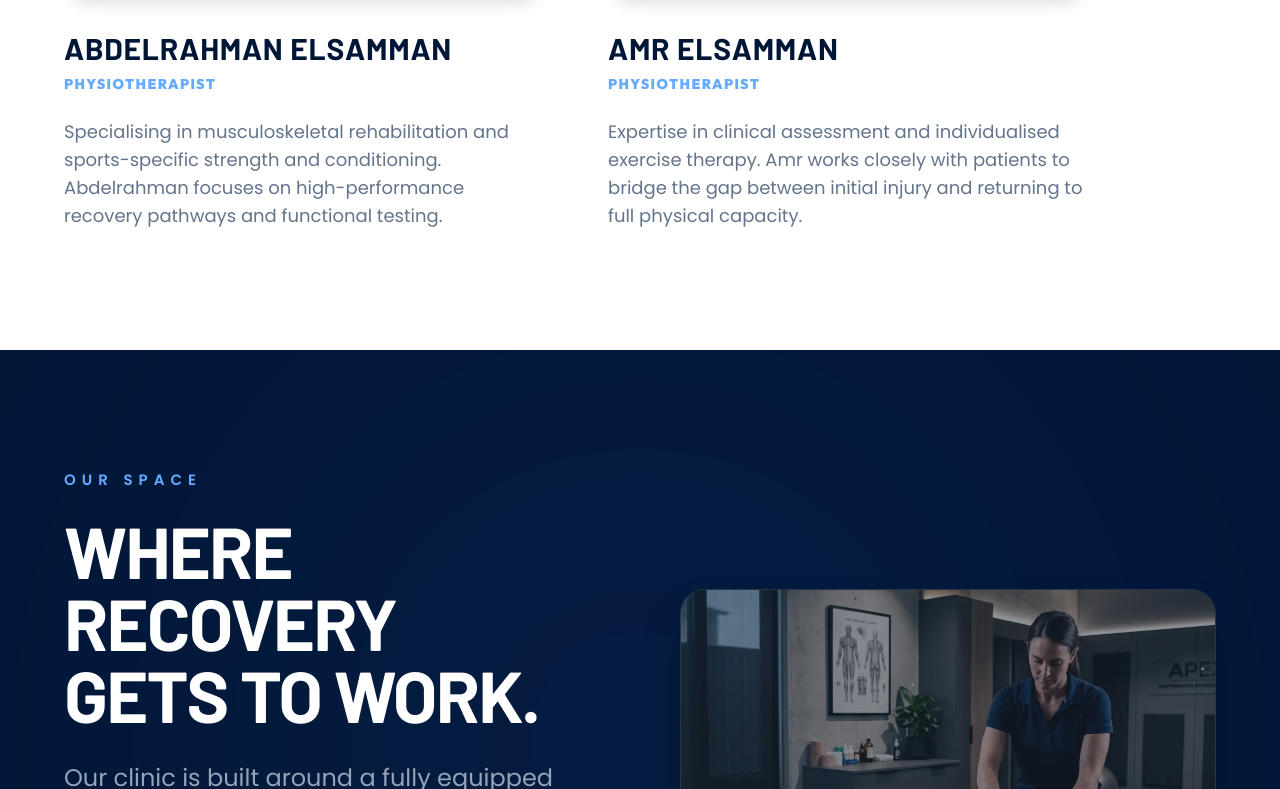
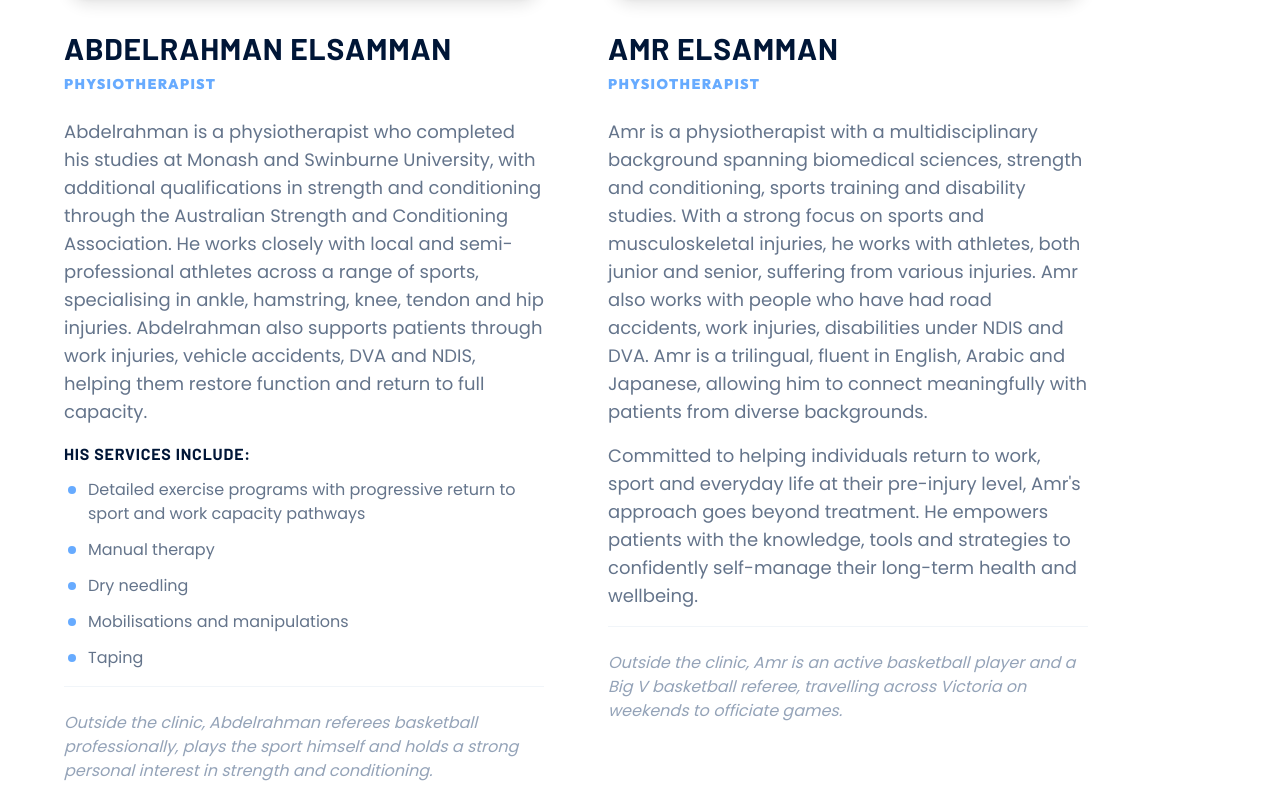
Before and after one commit to rehabfactory/rehabfactory, a React (Vite) app: page /team in a window 1280 px wide. Shown: the part 2491-3280 px from the top of the page. Built offline with nearby package versions, Linux system fonts and the light colour scheme.

Commit message:
feat: add team section to home page and enhance practitioner bios on about page

```diff
--- a/src/pages/About.jsx
+++ b/src/pages/About.jsx
@@ -94,22 +94,59 @@ const About = () => {
                 name: 'Abdelrahman Elsamman',
                 role: 'Physiotherapist',
                 img: '/team/abdelrahman-elsamman.webp',
-                bio: 'Specialising in musculoskeletal rehabilitation and sports-specific strength and conditioning. Abdelrahman focuses on high-performance recovery pathways and functional testing.'
+                bioParagraphs: [
+                  'Abdelrahman is a physiotherapist who completed his studies at Monash and Swinburne University, with additional qualifications in strength and conditioning through the Australian Strength and Conditioning Association. He works closely with local and semi-professional athletes across a range of sports, specialising in ankle, hamstring, knee, tendon and hip injuries. Abdelrahman also supports patients through work injuries, vehicle accidents, DVA and NDIS, helping them restore function and return to full capacity.'
+                ],
+                servicesTitle: 'His services include:',
+                services: [
+                  'Detailed exercise programs with progressive return to sport and work capacity pathways',
+                  'Manual therapy',
+                  'Dry needling',
+                  'Mobilisations and manipulations',
+                  'Taping'
+                ],
+                footerParagraph: 'Outside the clinic, Abdelrahman referees basketball professionally, plays the sport himself and holds a strong personal interest in strength and conditioning.'
               },
               {
                 name: 'Amr Elsamman',
                 role: 'Physiotherapist',
                 img: '/team/amr-elsamman.webp',
-                bio: 'Expertise in clinical assessment and individualised exercise therapy. Amr works closely with patients to bridge the gap between initial injury and returning to full physical capacity.'
+                bioParagraphs: [
+                  'Amr is a physiotherapist with a multidisciplinary background spanning biomedical sciences, strength and conditioning, sports training and disability studies. With a strong focus on sports and musculoskeletal injuries, he works with athletes, both junior and senior, suffering from various injuries. Amr also works with people who have had road accidents, work injuries, disabilities under NDIS and DVA. Amr is a trilingual, fluent in English, Arabic and Japanese, allowing him to connect meaningfully with patients from diverse backgrounds.',
+                  "Committed to helping individuals return to work, sport and everyday life at their pre-injury level, Amr's approach goes beyond treatment. He empowers patients with the knowledge, tools and strategies to confidently self-manage their long-term health and wellbeing."
+                ],
+                footerParagraph: 'Outside the clinic, Amr is an active basketball player and a Big V basketball referee, travelling across Victoria on weekends to officiate games.'
               }
             ].map((practitioner, i) => (
-              <div key={i} className="group reveal-fade-up" style={{ transitionDelay: `${i * 0.1}s` }}>
+              <div key={i} className="group reveal-fade-up flex flex-col h-full" style={{ transitionDelay: `${i * 0.1}s` }}>
                 <div className="aspect-[4/5] bg-slate-100 mb-6 md:mb-8 rounded-[25px] overflow-hidden relative shadow-lg group-hover:shadow-2xl transition-all duration-700">
                    <img src={practitioner.img} alt={practitioner.name} className="w-full h-full object-cover group-hover:scale-105 transition-transform duration-1000" />
                 </div>
                 <h3 className="text-xl md:text-3xl font-display font-bold text-primary mb-2 uppercase tracking-wide group-hover:text-secondary transition-colors leading-tight">{practitioner.name}</h3>
                 <p className="text-secondary font-black text-xs md:text-sm tracking-widest uppercase mb-4 md:mb-6">{practitioner.role}</p>
-                <p className="text-slate-500 font-poppins leading-relaxed text-base md:text-lg">{practitioner.bio}</p>
+                <div className="text-slate-500 font-poppins leading-relaxed text-base md:text-lg space-y-4 flex-grow">
+                  {practitioner.bioParagraphs.map((paragraph, idx) => (
+                    <p key={idx}>{paragraph}</p>
+                  ))}
+
+                  {practitioner.services && (
+                    <div className="mt-6">
+                      <p className="font-bold text-primary mb-3 font-display uppercase tracking-wider text-sm md:text-base">{practitioner.servicesTitle}</p>
+                      <ul className="space-y-3 pl-1">
+                        {practitioner.services.map((service, idx) => (
+                          <li key={idx} className="flex items-start gap-3">
+                            <span className="text-secondary mt-2 shrink-0 block w-2 h-2 rounded-full bg-secondary"></span>
+                            <span className="text-slate-500 text-sm md:text-base leading-relaxed">{service}</span>
+                          </li>
+                        ))}
+                      </ul>
+                    </div>
+                  )}
+
+                  {practitioner.footerParagraph && (
+                    <p className="pt-6 mt-6 border-t border-slate-100 italic text-slate-400 text-sm md:text-base">{practitioner.footerParagraph}</p>
+                  )}
+                </div>
               </div>
             ))}
           </div>
--- a/src/pages/Home.jsx
+++ b/src/pages/Home.jsx
@@ -312,8 +312,55 @@ const Home = () => {
         </div>
       </section>
 
+      {/* Team Section */}
+      <section className="py-section-gap bg-slate-50 border-t border-slate-200">
+        <div className="container">
+          <div className="mb-20 reveal">
+            <span className="text-[15px] font-black tracking-[0.4em] text-secondary uppercase font-poppins block mb-6">OUR PRACTITIONERS</span>
+            <h2 className="text-4xl md:text-7xl font-display font-bold text-primary tracking-tight leading-[1.1] uppercase mb-8 md:mb-12">
+              Meet our <br className="hidden md:block" />
+              <span className="text-secondary">clinical team.</span>
+            </h2>
+            <p className="text-lg md:text-2xl text-slate-500 font-poppins font-normal leading-tight max-w-2xl mt-6 md:mt-10">
+              Experienced, AHPRA-registered physiotherapists dedicated to bridging the gap between injury and peak performance.
+            </p>
+          </div>
+
+          <div className="grid grid-cols-1 md:grid-cols-2 gap-12 lg:gap-16 max-w-5xl">
+            {[
+              {
+                name: 'Abdelrahman Elsamman',
+                role: 'Physiotherapist',
+                img: '/team/abdelrahman-elsamman.webp',
+                bio: 'Abdelrahman has a strong focus on sports and musculoskeletal physiotherapy, working with athletes and everyday patients through injuries, work claims, DVA and NDIS. With additional qualifications in strength and conditioning, he builds progressive, goal-driven programs to restore function and performance. Off the court, he is a passionate basketball player and professional referee.'
+              },
+              {
+                name: 'Amr Elsamman',
+                role: 'Physiotherapist',
+                img: '/team/amr-elsamman.webp',
+                bio: 'Amr brings a multidisciplinary background in biomedical sciences, strength and conditioning and disability studies to every patient he sees. Passionate about sports and musculoskeletal rehabilitation, he takes a holistic, evidence-based approach to help patients return to the activities they love. Trilingual in English, Arabic and Japanese, Amr is also a Big V basketball referee.'
+              }
+            ].map((practitioner, i) => (
+              <div key={i} className="group reveal-fade-up flex flex-col h-full bg-white p-8 md:p-12 border border-slate-200 rounded-[25px] hover:shadow-2xl hover:border-secondary/20 transition-all duration-700" style={{ transitionDelay: `${i * 0.1}s` }}>
+                <div className="aspect-[4/5] bg-slate-100 mb-6 md:mb-8 rounded-[20px] overflow-hidden relative shadow-lg group-hover:shadow-xl transition-all duration-700">
+                   <img src={practitioner.img} alt={practitioner.name} className="w-full h-full object-cover group-hover:scale-105 transition-transform duration-1000" />
+                </div>
+                <h3 className="text-xl md:text-3xl font-display font-bold text-primary mb-2 uppercase tracking-wide group-hover:text-secondary transition-colors leading-tight">{practitioner.name}</h3>
+                <p className="text-secondary font-black text-xs md:text-sm tracking-widest uppercase mb-6">{practitioner.role}</p>
+                <p className="text-slate-500 font-poppins leading-relaxed text-base md:text-lg mb-8 flex-grow">{practitioner.bio}</p>
+                <div className="mt-auto">
+                  <Link to="/about" className="inline-flex items-center gap-3 text-primary font-black text-xs tracking-[0.2em] uppercase group-hover:text-secondary transition-colors duration-500">
+                    READ FULL BIO <ArrowRight size={14} className="group-hover:translate-x-2 transition-transform duration-500" />
+                  </Link>
+                </div>
+              </div>
+            ))}
+          </div>
+        </div>
+      </section>
+
       {/* Location Section */}
-      <section className="py-section-gap bg-slate-50 border-y border-slate-200">
+      <section className="py-section-gap bg-white border-t border-slate-200">
         <div className="container">
           <div className="grid grid-cols-1 md:grid-cols-2 gap-20 items-center">
             <div className="reveal">
```
Also changed, not shown: 16 other files (tests, documents, lock files or other folders).
